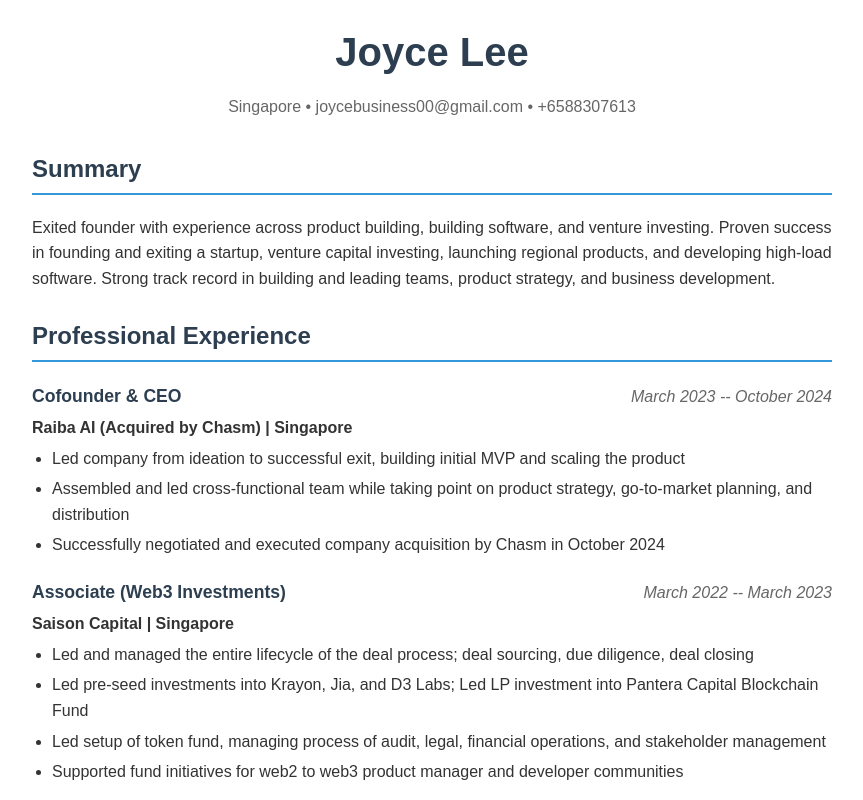
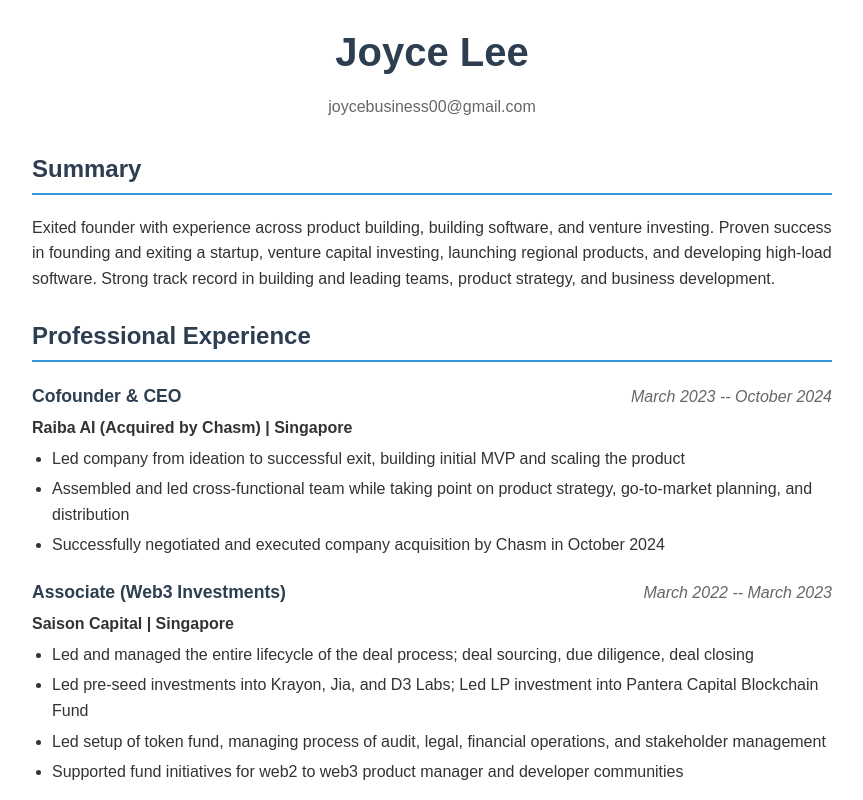
Before and after one commit to lostviolinist/lostviolinist.github.io, a plain HTML site: page index.html in a window 1280 px wide. Shown: the top 800 px of the page, without its empty margins (208-1071 px from the left). Drawn offline with Linux system fonts and the light colour scheme.

Commit message:
Update index.html

```diff
--- a/index.html
+++ b/index.html
@@ -92,7 +92,7 @@
     <header>
         <h1>Joyce Lee</h1>
         <div class="contact-info">
-            Singapore • joycebusiness00@gmail.com • +6588307613
+            joycebusiness00@gmail.com
         </div>
     </header>
 
```
